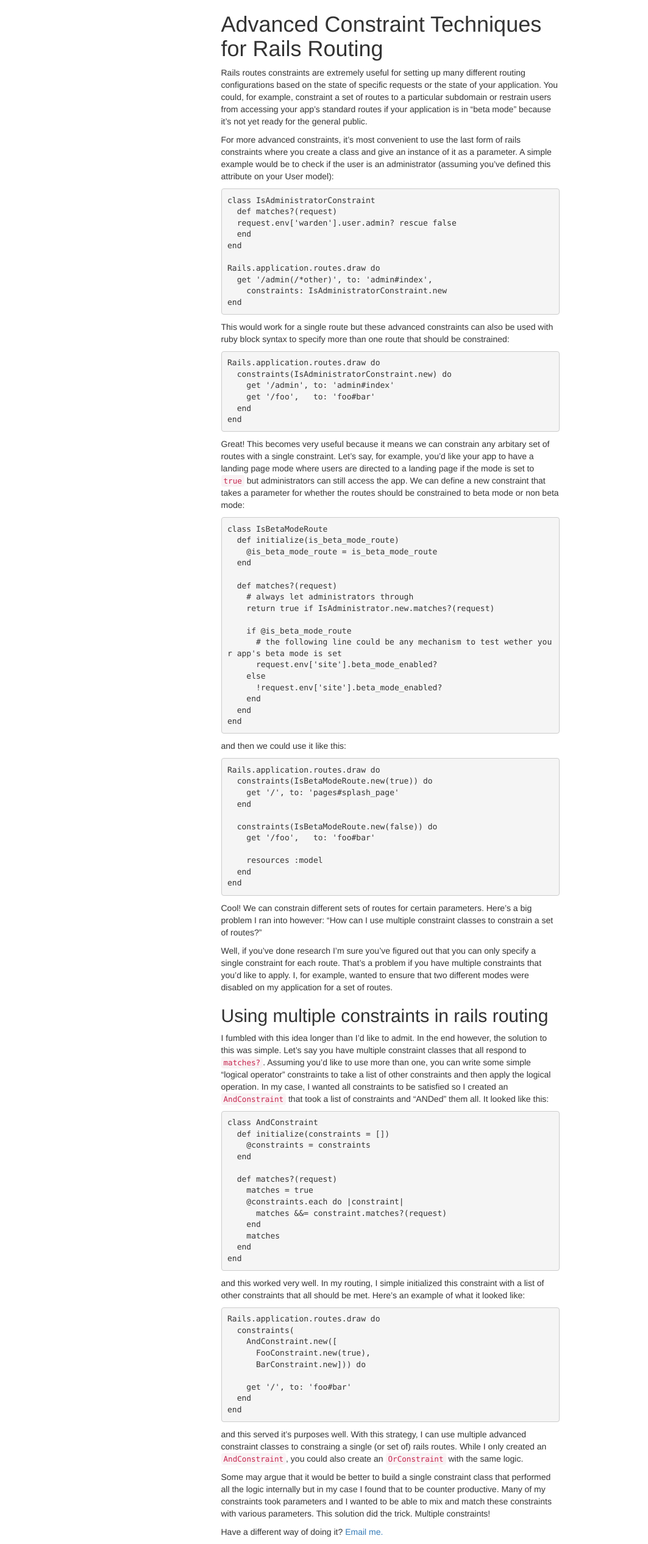
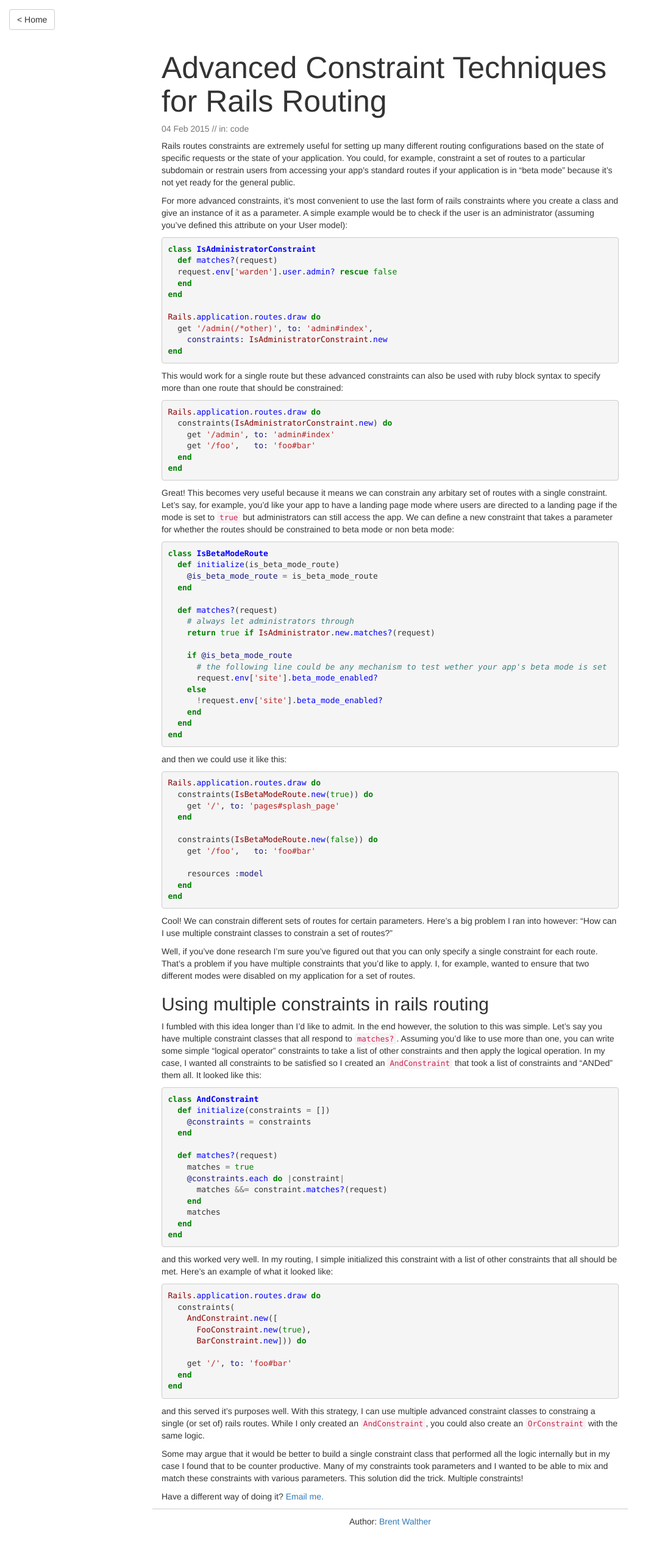
Before and after one commit to brentwalther/blog, a Jekyll site: the page built from _posts/2015-02-04-advanced-constraint-techniques-for-rails-routing.md, in a window 1280 px wide. Shown: the whole page at 61% size, without its empty margins (0-1063 px from the left). Built offline with Jekyll 4.4.1, drawn with Linux system fonts in a browser that asks for light colours.

Commit message:
Improve layouts and styling

```diff
--- a/_includes/footer.html
+++ b/_includes/footer.html
@@ -0,0 +1,13 @@
+<footer class="site-footer row">
+  <script src="//www.google-analytics.com/analytics.js" async=""></script>
+  <script>
+    (function(i,s,o,g,r,a,m){i['GoogleAnalyticsObject']=r;i[r]=i[r]||function(){
+    (i[r].q=i[r].q||[]).push(arguments)},i[r].l=1*new Date();a=s.createElement(o),
+    m=s.getElementsByTagName(o)[0];a.async=1;a.src=g;m.parentNode.insertBefore(a,m)
+    })(window,document,'script','//www.google-analytics.com/analytics.js','ga');
+
+    ga('create', 'UA-43996976-2', 'auto');
+    ga('send', 'pageview');
+
+  </script>
+</footer>
--- a/_includes/header.html
+++ b/_includes/header.html
@@ -0,0 +1,8 @@
+<head>
+  <meta charset="utf-8">
+  <meta name="viewport" content="width=device-width, initial-scale=1">
+
+  <link rel="stylesheet" href="https://maxcdn.bootstrapcdn.com/bootstrap/3.3.2/css/bootstrap.min.css">
+  <link rel="stylesheet" href="/css/styles.css">
+  <link rel="stylesheet" href="/css/pygments.css">
+</head>
--- a/_layouts/default.html
+++ b/_layouts/default.html
@@ -6,15 +6,27 @@
 
     <link rel="stylesheet" href="https://maxcdn.bootstrapcdn.com/bootstrap/3.3.2/css/bootstrap.min.css">
     <link rel="stylesheet" href="/css/styles.css">
+    <link rel="stylesheet" href="/css/pygments.css">
   </head>
   <body>
     <div class="container">
-      <div class="row">
+      <header class="row site-header text-center">
         <div class="col-md-6 col-md-offset-3">
-          <h1>{{ page.title }}</h1>
+          <h1>Brent Walther's Blog</h1>
+          <ul class="list-inline">
+            {% for page in site.data.menu_items %}
+              <li>
+                <a href="{{ page.url }}">{{ page.title }}</a>
+              </li>
+            {% endfor %}
+          </ul>
+        <div>
+      </header>
+      <section class="row content-wrapper">
+        <div class="col-md-6 col-md-offset-3 divider">
           {{ content }}
         </div>
-      </div>
+      </section>
     </div>
   </body>
 <html>
--- a/_layouts/post.html
+++ b/_layouts/post.html
@@ -0,0 +1,28 @@
+<!DOCTYPE html>
+<html lang="en">
+  {% include header.html %}
+  <body>
+    <div class="container-fluid" id="nav-container">
+      <div class="row">
+        <div class="col-md-12">
+          <a href="/" class="btn btn-default">&lt; Home</a>
+        </div>
+      </div>
+    </div>
+    <div class="container post-wrapper">
+      <div class="row">
+        <div class="col-md-8 col-md-offset-2">
+          <h1 id="title">{{ page.title }}</h1>
+          <h5 class="text-muted">{{ page.date | date_to_string }} // in: {{ page.category }}</h5>
+          {{ content }}
+        </div>
+      </div>
+      <div class="row">
+        <div class="col-md-8 col-md-offset-2 divider text-center">
+          <p>Author: <a href="www.brentwalther.net">Brent Walther</a></p>
+        </div>
+      </div>
+    </div>
+    {% include footer.html %}
+  </body>
+<html>
--- /dev/null
+++ b/css/pygments.css
@@ -0,0 +1,61 @@
+.hll { background-color: #ffffcc }
+.c { color: #408080; font-style: italic } /* Comment */
+.err { border: 1px solid #FF0000 } /* Error */
+.k { color: #008000; font-weight: bold } /* Keyword */
+.o { color: #666666 } /* Operator */
+.cm { color: #408080; font-style: italic } /* Comment.Multiline */
+.cp { color: #BC7A00 } /* Comment.Preproc */
+.c1 { color: #408080; font-style: italic } /* Comment.Single */
+.cs { color: #408080; font-style: italic } /* Comment.Special */
+.gd { color: #A00000 } /* Generic.Deleted */
+.ge { font-style: italic } /* Generic.Emph */
+.gr { color: #FF0000 } /* Generic.Error */
+.gh { color: #000080; font-weight: bold } /* Generic.Heading */
+.gi { color: #00A000 } /* Generic.Inserted */
+.go { color: #888888 } /* Generic.Output */
+.gp { color: #000080; font-weight: bold } /* Generic.Prompt */
+.gs { font-weight: bold } /* Generic.Strong */
+.gu { color: #800080; font-weight: bold } /* Generic.Subheading */
+.gt { color: #0044DD } /* Generic.Traceback */
+.kc { color: #008000; font-weight: bold } /* Keyword.Constant */
+.kd { color: #008000; font-weight: bold } /* Keyword.Declaration */
+.kn { color: #008000; font-weight: bold } /* Keyword.Namespace */
+.kp { color: #008000 } /* Keyword.Pseudo */
+.kr { color: #008000; font-weight: bold } /* Keyword.Reserved */
+.kt { color: #B00040 } /* Keyword.Type */
+.m { color: #666666 } /* Literal.Number */
+.s { color: #BA2121 } /* Literal.String */
+.na { color: #7D9029 } /* Name.Attribute */
+.nb { color: #008000 } /* Name.Builtin */
+.nc { color: #0000FF; font-weight: bold } /* Name.Class */
+.no { color: #880000 } /* Name.Constant */
+.nd { color: #AA22FF } /* Name.Decorator */
+.ni { color: #999999; font-weight: bold } /* Name.Entity */
+.ne { color: #D2413A; font-weight: bold } /* Name.Exception */
+.nf { color: #0000FF } /* Name.Function */
+.nl { color: #A0A000 } /* Name.Label */
+.nn { color: #0000FF; font-weight: bold } /* Name.Namespace */
+.nt { color: #008000; font-weight: bold } /* Name.Tag */
+.nv { color: #19177C } /* Name.Variable */
+.ow { color: #AA22FF; font-weight: bold } /* Operator.Word */
+.w { color: #bbbbbb } /* Text.Whitespace */
+.mf { color: #666666 } /* Literal.Number.Float */
+.mh { color: #666666 } /* Literal.Number.Hex */
+.mi { color: #666666 } /* Literal.Number.Integer */
+.mo { color: #666666 } /* Literal.Number.Oct */
+.sb { color: #BA2121 } /* Literal.String.Backtick */
+.sc { color: #BA2121 } /* Literal.String.Char */
+.sd { color: #BA2121; font-style: italic } /* Literal.String.Doc */
+.s2 { color: #BA2121 } /* Literal.String.Double */
+.se { color: #BB6622; font-weight: bold } /* Literal.String.Escape */
+.sh { color: #BA2121 } /* Literal.String.Heredoc */
+.si { color: #BB6688; font-weight: bold } /* Literal.String.Interpol */
+.sx { color: #008000 } /* Literal.String.Other */
+.sr { color: #BB6688 } /* Literal.String.Regex */
+.s1 { color: #BA2121 } /* Literal.String.Single */
+.ss { color: #19177C } /* Literal.String.Symbol */
+.bp { color: #008000 } /* Name.Builtin.Pseudo */
+.vc { color: #19177C } /* Name.Variable.Class */
+.vg { color: #19177C } /* Name.Variable.Global */
+.vi { color: #19177C } /* Name.Variable.Instance */
+.il { color: #666666 } /* Literal.Number.Integer.Long */
--- a/css/styles.scss
+++ b/css/styles.scss
@@ -1,7 +1,25 @@
 ---
 ---
 
-ul#post-list li {
+#nav-container {
+  padding-top:    15px;
+  padding-bottom: 15px;
+}
+
+.post-wrapper {
+  h1#title {
+    font-size: 5rem;
+  }
+}
+
+.divider {
+  border-top: 1px solid #ccc;
+  padding-top: 10px;
+}
+
+ul#post-list {
+  padding-bottom: 10px;
+  li {
     code {
       color: inherit;
       background-color: inherit;
@@ -10,3 +28,8 @@ ul#post-list li {
       padding: 2px 4px;
     }
   }
+}
+
+blockquote {
+  font-style: italic;
+}
```
Also changed, not shown: _posts/2015-02-04-advanced-constraint-techniques-for-rails-routing.md (+1 -1 lines), about.html (deleted, +0 -14 lines), index.html (+0 -10 lines). Lines whose indentation alone changed are shown as unchanged.
